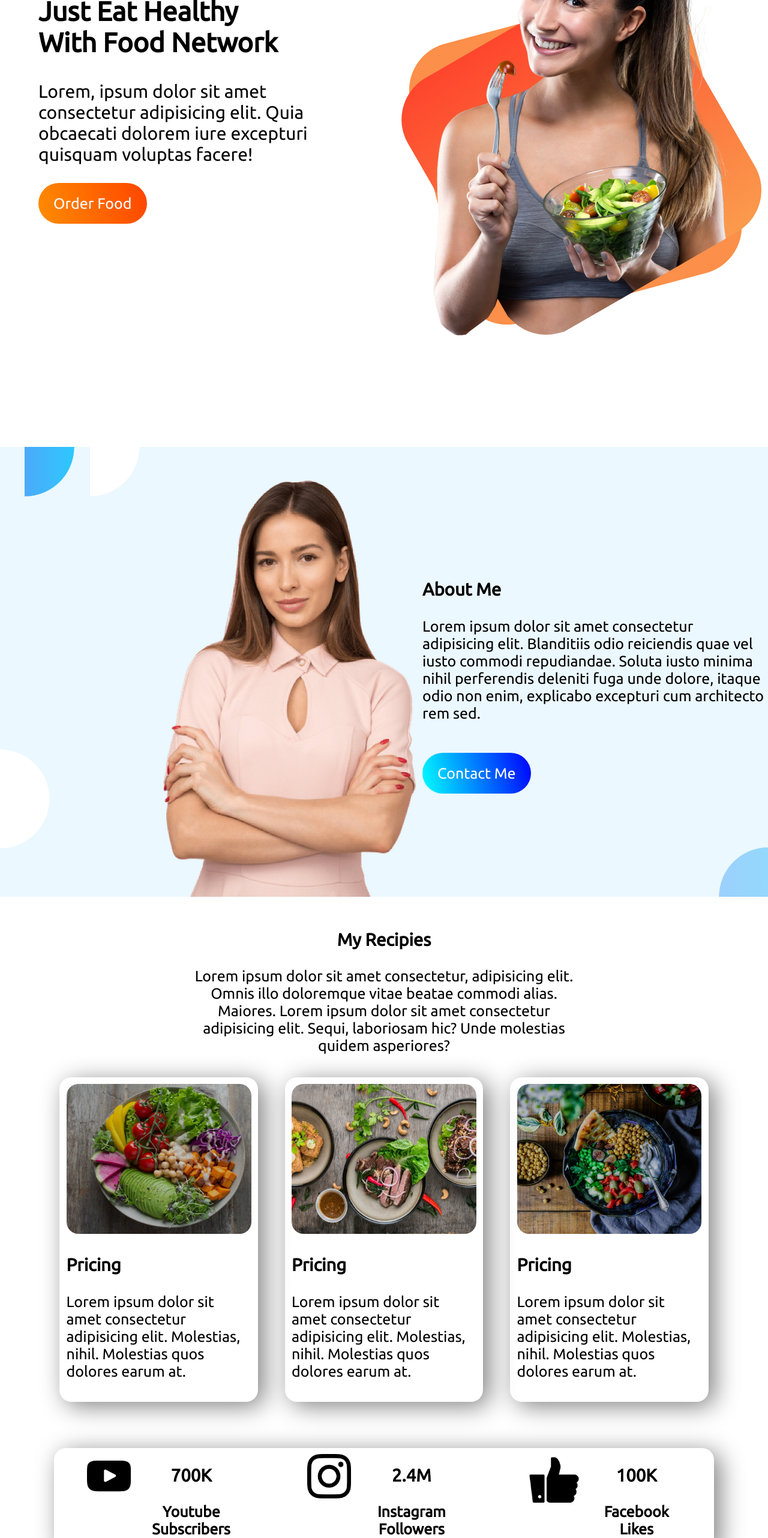
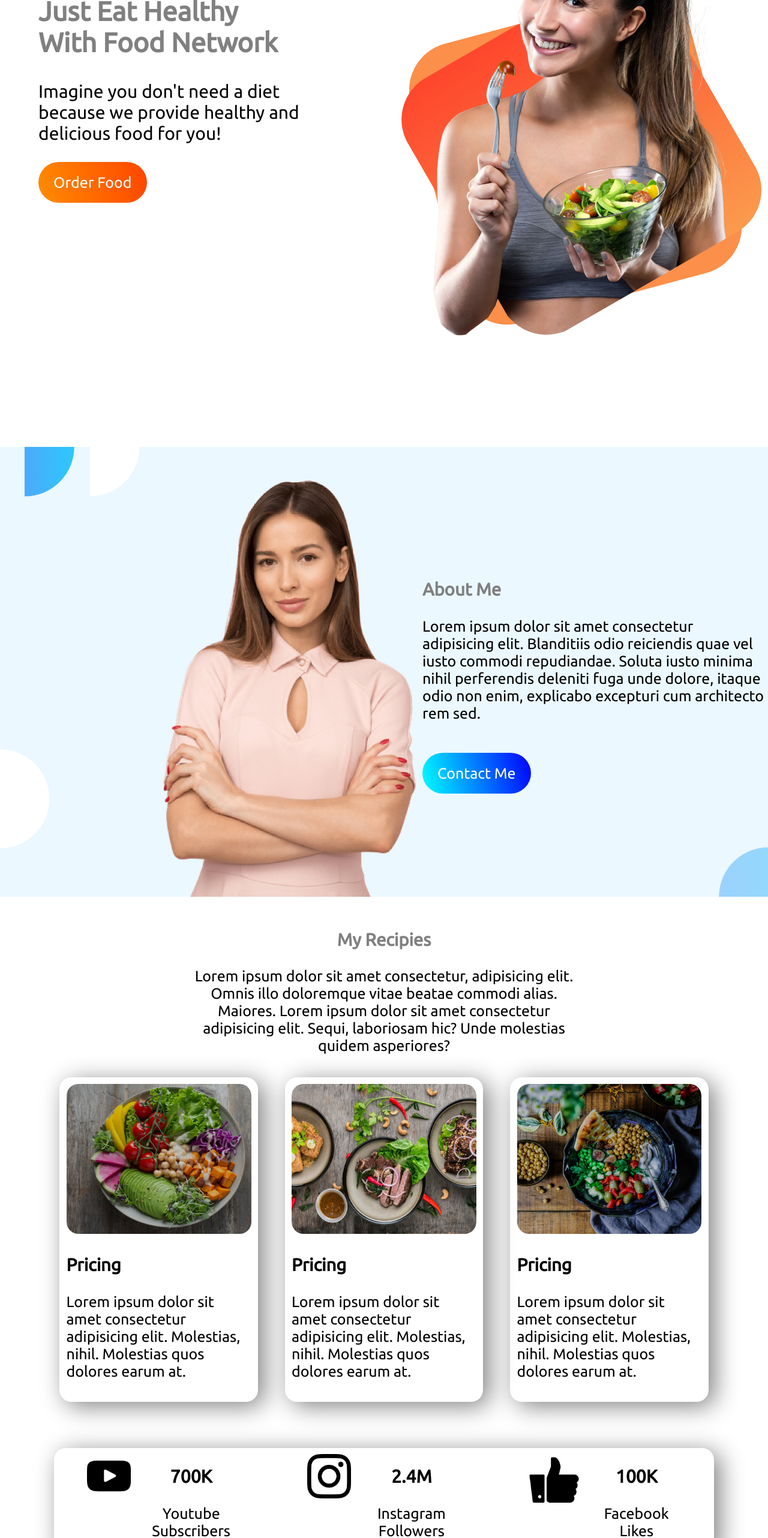
Before and after one commit to Rupom007/food-network, a plain HTML site: page index.html in a window 1280 px wide. Shown: the part 160-2724 px from the top of the page at 60% size. Drawn offline with Linux system fonts and the light colour scheme.

Commit message:
font colors

```diff
--- a/index.html
+++ b/index.html
@@ -9,7 +9,8 @@
     <link rel="preconnect" href="https://fonts.gstatic.com" crossorigin>
     <link href="https://fonts.googleapis.com/css2?family=Ubuntu&display=swap" rel="stylesheet">
     <link rel="stylesheet" href="style.css">
-    <title>Document</title>
+    <link rel="shortcut icon" href="images/female.png" type="image/x-icon">
+    <title>FOOD NETWORK</title>
 </head>
 
 <body>
@@ -18,11 +19,12 @@
 
     <section class="flex-container">
         <div class="half-width text">
-            <h1><span class="font-color">Skip</span> The Diet,<br>
-                Just Eat Healthy<br>
-                With Food Network</h1>
-            <p>Lorem, ipsum dolor sit amet consectetur adipisicing elit. Quia obcaecati dolorem iure excepturi quisquam
-                voluptas facere!</p>
+            <h1><span class="font-color">Skip</span><span class="font-color-heading"> The Diet,<br>
+                    Just Eat Healthy<br>
+                    With Food Network</span></h1>
+            <p>Imagine you don't need a diet because we provide
+
+                healthy and delicious food for you!</p>
             <a class="btn-style" target="_blank" href="www.google.com">Order Food</a>
         </div>
         <div class="half-width">
@@ -33,11 +35,8 @@
     <!-- section---2 -->
 
     <section class="flex-container section2">
-        <!-- <div class="half-width section2 model">
-            <img src="images/female2.png" alt="">
-        </div> -->
         <div class="half-width section2">
-            <h3>About Me</h3>
+            <h3 class="font-color-heading">About Me</h3>
             <p>Lorem ipsum dolor sit amet consectetur adipisicing elit. Blanditiis odio reiciendis quae vel iusto
                 commodi repudiandae. Soluta iusto minima nihil perferendis deleniti fuga unde dolore, itaque odio non
                 enim, explicabo excepturi cum architecto rem sed.</p><br>
@@ -47,7 +46,7 @@
 
     <!-- section---3 -->
     <div class="section3">
-        <h3>My Recipies</h3>
+        <h3 class="font-color-heading">My Recipies</h3>
         <p>Lorem ipsum dolor sit amet consectetur, adipisicing elit. Omnis illo doloremque vitae beatae commodi alias.
             Maiores. Lorem ipsum dolor sit amet consectetur adipisicing elit. Sequi, laboriosam hic? Unde molestias
             quidem asperiores?</p>
@@ -103,7 +102,7 @@
                 <img src="images/youtube.png" alt="">
             </div>
             <div class="card-text-social">
-                <h3>700K</h3>
+                <h3 class="social-heading">700K</h3>
                 <p>Youtube Subscribers</p>
             </div>
         </div>
@@ -113,7 +112,7 @@
                 <img src="images/instagram.png" alt="">
             </div>
             <div class="card-text-social">
-                <h3>2.4M</h3>
+                <h3 class="social-heading">2.4M</h3>
                 <p>Instagram Followers</p>
             </div>
         </div>
@@ -123,7 +122,7 @@
                 <img src="images/like.png" alt="">
             </div>
             <div class="card-text-social">
-                <h3>100K</h3>
+                <h3 class="social-heading">100K</h3>
                 <p>Facebook Likes</p>
             </div>
         </div>
@@ -131,7 +130,7 @@
 
     <!-- section---6 (footer) -->
     <footer id="footer">
-        <h1><span class="font-color">FOOD</span> NETWORK</h1><br>
+        <h1><span class="font-color">FOOD</span><span class="font-color-heading"> NETWORK</span></h1><br>
         <p>Eat healthy to live healthy. Live healthy to live happy.</p>
     </footer>
 </body>
--- a/style.css
+++ b/style.css
@@ -11,6 +11,9 @@ body{
 }
 .font-color{
     color: darkorange;
+}
+.font-color-heading{
+    color: grey;
 }
 .half-width{
     font-size: 30px;
@@ -114,6 +117,9 @@ body{
     text-align: center;
     margin-left: 7%;
     font-size: 25px;
+}
+.social-heading{
+    font-size: 30px;
     font-weight: bold;
 }
 
@@ -124,10 +130,9 @@ body{
     background-color: black;
     padding-top: 40px;
     padding-bottom: 150px;
-    color: grey;
     text-align: center;
 }
 #footer p{
     color: whitesmoke;
-    font-size: 15px;
+    font-size: 18px;
 }
```
